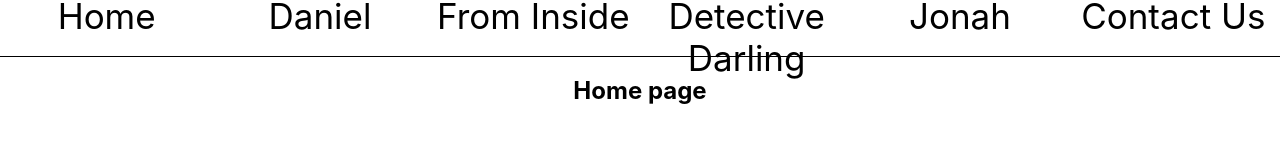
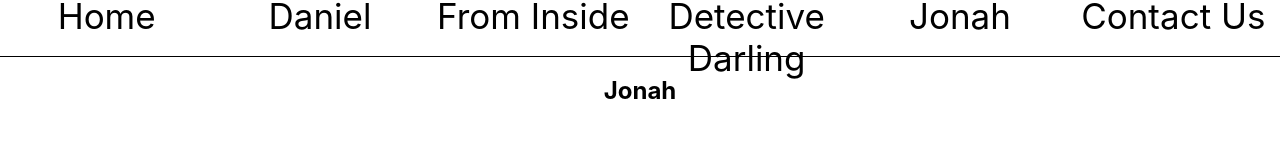
Before and after one commit to SianRichards/j-sheringham-author, a React (Create React App) app: page /jonah in a window 1280 px wide. Shown: the part 276-442 px from the top of the page. Built offline with nearby package versions, Linux system fonts and the light colour scheme.

Commit message:
routing added with new pages

```diff
--- a/package.json
+++ b/package.json
@@ -7,9 +7,13 @@
     "@types/node": "12.0.7",
     "@types/react": "16.8.19",
     "@types/react-dom": "16.8.4",
+    "@types/react-router": "^5.0.1",
+    "@types/react-router-dom": "^4.3.3",
     "node-sass": "^4.12.0",
     "react": "^16.8.6",
     "react-dom": "^16.8.6",
+    "react-router": "^5.0.1",
+    "react-router-dom": "^5.0.1",
     "react-scripts": "3.0.1",
     "typescript": "3.5.1"
   },
--- a/src/App.tsx
+++ b/src/App.tsx
@@ -1,15 +1,24 @@
 import React from 'react';
 import './App.css';
 import Home from "./components/home";
-import Header from "./components/header";
-import Footer from "./components/footer";
+import {BrowserRouter, Switch, Route} from "react-router-dom";
+import Daniel from "./components/daniel";
+import FromInside from "./components/frominside";
+import MyDet from "./components/mydet";
+import Jonah from "./components/jonah";
 
 const App: React.FC = () => {
   return (
     <div className="App">
-<Header />
-<Home />
-<Footer />
+    <BrowserRouter>
+    <Switch>
+    <Route exact path="/" component={Home} />
+    <Route exact path="/daniel" component={Daniel} />
+    <Route exact path="/from-inside" component={FromInside} />
+    <Route exact path="/my-detective-darling" component={MyDet} />
+    <Route exact path="/jonah" component={Jonah} />
+    </Switch>
+    </BrowserRouter>
     </div>
   );
 }
--- /dev/null
+++ b/src/components/daniel.module.scss
@@ -0,0 +1,9 @@
+.daniel {
+    height: 1000px;
+    width: 100%;
+    display: flex;
+    flex-direction: column;
+    margin: 0px;
+    padding: 0px;
+    border-bottom: solid 1px black;
+}
--- /dev/null
+++ b/src/components/daniel.tsx
@@ -0,0 +1,25 @@
+import * as React from 'react';
+import Header from "./header";
+import Footer from "./footer";
+import styles from "./daniel.module.scss";
+
+export interface IProps {
+
+}
+
+export interface IState {
+
+}
+
+class Daniel extends React.Component<IProps, IState> {
+    // state = { :  }
+    render() {
+        return ( <React.Fragment> <Header /><article className={styles.daniel}>
+            <h2>Daniel</h2>
+        </article>
+        <Footer />
+        </React.Fragment>);
+    }
+}
+
+export default Daniel;
--- /dev/null
+++ b/src/components/frominside.module.scss
@@ -0,0 +1,9 @@
+.fromInside {
+    height: 1000px;
+    width: 100%;
+    display: flex;
+    flex-direction: column;
+    margin: 0px;
+    padding: 0px;
+    border-bottom: solid 1px black;
+}
--- /dev/null
+++ b/src/components/frominside.tsx
@@ -0,0 +1,25 @@
+import * as React from 'react';
+import Header from "./header";
+import Footer from "./footer";
+import styles from "./frominside.module.scss";
+
+export interface IProps {
+
+}
+
+export interface IState {
+
+}
+
+class FromInside extends React.Component<IProps, IState> {
+    // state = { :  }
+    render() {
+        return ( <React.Fragment> <Header /><article className={styles.fromInside}>
+            <h2>From Inside</h2>
+        </article>
+        <Footer />
+        </React.Fragment>);
+    }
+}
+
+export default FromInside;
--- a/src/components/home.tsx
+++ b/src/components/home.tsx
@@ -1,5 +1,7 @@
 import * as React from 'react';
 import styles from "./home.module.scss";
+import Header from "./header";
+import Footer from "./footer"
 
 export interface IProps {
 
@@ -12,9 +14,11 @@ export interface IState {
 class Home extends React.Component<IProps, IState> {
     // state = { :  }
     render() {
-        return ( <article className={styles.home}>
+        return ( <React.Fragment> <Header /><article className={styles.home}>
             <h2>Home page</h2>
-        </article> );
+        </article>
+        <Footer />
+        </React.Fragment>);
     }
 }
 
--- /dev/null
+++ b/src/components/jonah.module.scss
@@ -0,0 +1,9 @@
+.jonah {
+    height: 1000px;
+    width: 100%;
+    display: flex;
+    flex-direction: column;
+    margin: 0px;
+    padding: 0px;
+    border-bottom: solid 1px black;
+}
--- /dev/null
+++ b/src/components/jonah.tsx
@@ -0,0 +1,25 @@
+import * as React from 'react';
+import Header from "./header";
+import Footer from "./footer";
+import styles from "./jonah.module.scss";
+
+export interface IProps {
+
+}
+
+export interface IState {
+
+}
+
+class Jonah extends React.Component<IProps, IState> {
+    // state = { :  }
+    render() {
+        return ( <React.Fragment> <Header /><article className={styles.jonah}>
+            <h2>Jonah</h2>
+        </article>
+        <Footer />
+        </React.Fragment>);
+    }
+}
+
+export default Jonah;
--- /dev/null
+++ b/src/components/mydet.module.scss
@@ -0,0 +1,9 @@
+.myDet {
+    height: 1000px;
+    width: 100%;
+    display: flex;
+    flex-direction: column;
+    margin: 0px;
+    padding: 0px;
+    border-bottom: solid 1px black;
+}
--- /dev/null
+++ b/src/components/mydet.tsx
@@ -0,0 +1,25 @@
+import * as React from 'react';
+import Header from "./header";
+import Footer from "./footer";
+import styles from "./mydet.module.scss";
+
+export interface IProps {
+
+}
+
+export interface IState {
+
+}
+
+class MyDet extends React.Component<IProps, IState> {
+    // state = { :  }
+    render() {
+        return ( <React.Fragment> <Header /><article className={styles.myDet}>
+            <h2>My Detective Darling</h2>
+        </article>
+        <Footer />
+        </React.Fragment>);
+    }
+}
+
+export default MyDet;
```
Also changed, not shown: 1 other file (tests, documents, lock files or other folders).
